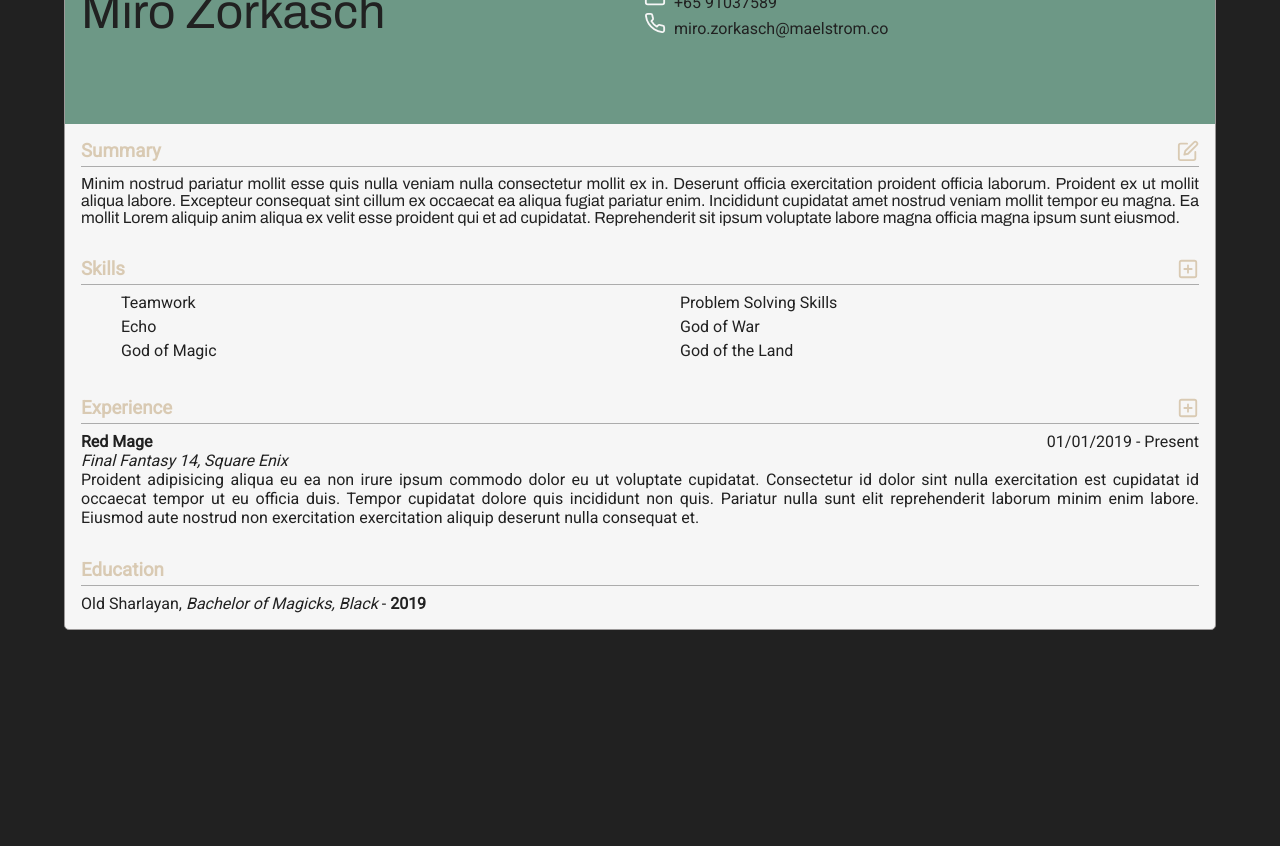
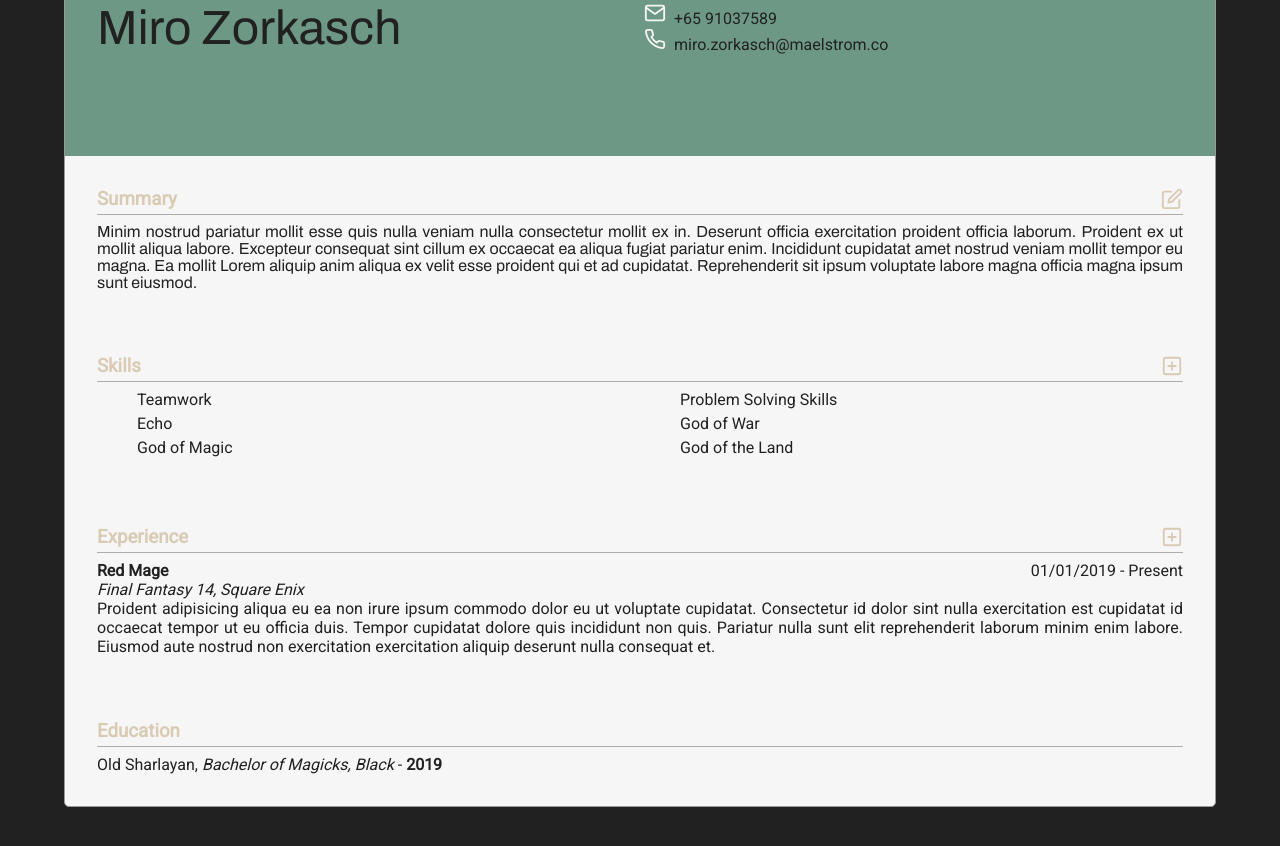
Before and after one commit to al-uminium/CV-Creator, a React (Create React App) app: page / in a window 1280 px wide. Shown: the part 420-1266 px from the top of the page. Before the commit the page ends 1114 px from the top, so only its background shows below. Built offline with nearby package versions, Linux system fonts and the light colour scheme.

Commit message:
added extra padding

```diff
--- a/src/styles/App.css
+++ b/src/styles/App.css
@@ -8,4 +8,5 @@
     border-radius: 5px;
     /* box-shadow: 0px 0px 0.5rem rgb(118, 118, 118); */
     background-color: rgb(246, 246, 246);
+    align-items: start;
 }
--- a/src/styles/Education.css
+++ b/src/styles/Education.css
@@ -1,5 +1,5 @@
 .Education {
-    padding: 1rem;
+    padding: 2rem;
 }
 
 .edDegree {
--- a/src/styles/Experience.css
+++ b/src/styles/Experience.css
@@ -1,6 +1,6 @@
 .Experience {
     display: grid;
-    padding: 1rem;
+    padding: 2rem;
 }
 
 .experienceHeader {
@@ -12,3 +12,20 @@
 .experienceCompany {
     font-style: italic;
 }
+
+.experienceSection {
+    position: relative;
+}
+
+.experienceSection:hover {
+    background-color: rgb(226, 224, 224);
+}
+
+.optionsContainer {
+    height: 22px;
+}
+
+.options {
+    display: flex;
+    justify-content: space-between;
+}
--- a/src/styles/Header.css
+++ b/src/styles/Header.css
@@ -3,7 +3,7 @@
     grid-template-columns: 1fr 1fr 40px;
     height: 12rem;
     background-color: rgb(109, 152, 134);
-    padding: 1rem;
+    padding: 2rem;
 }
 
 .name {
--- a/src/styles/Skills.css
+++ b/src/styles/Skills.css
@@ -1,5 +1,5 @@
 .Skills {
-    padding: 1rem;
+    padding: 2rem;
 }
 
 section > ul {
--- a/src/styles/Summary.css
+++ b/src/styles/Summary.css
@@ -1,3 +1,3 @@
 .Summary {
-    padding: 1rem;
+    padding: 2rem;
 }
```
